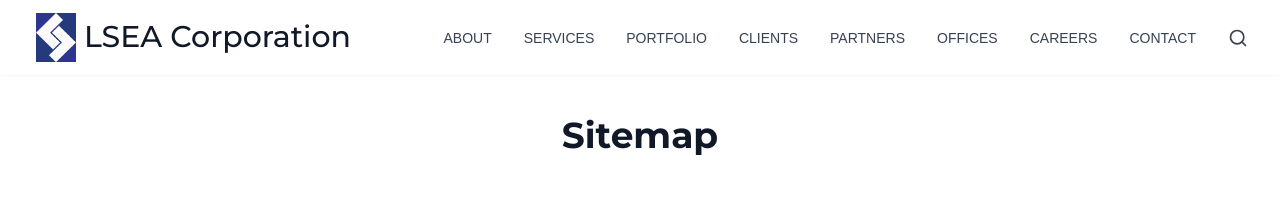
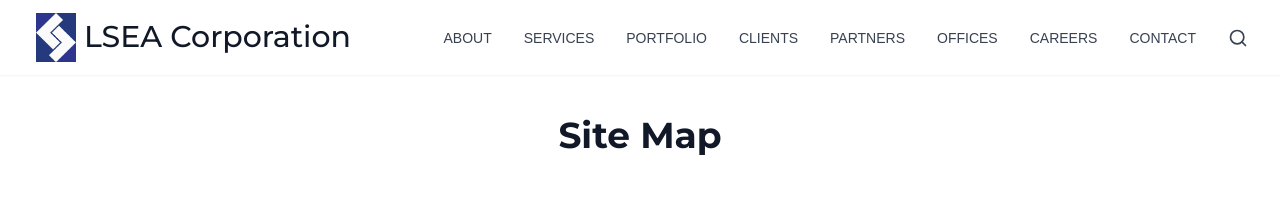
Before and after one commit to alballer08/lsea-corp-site, a React (Vite) app: page /sitemap in a window 1280 px wide. Shown: the top 197 px of the page. Built offline with nearby package versions, Linux system fonts and the light colour scheme.

Commit message:
Edit text

```diff
--- a/src/components/Footer.tsx
+++ b/src/components/Footer.tsx
@@ -156,7 +156,7 @@ const Footer = () => {
                 onClick={handleLinkClick}
                 className="text-gray-400 hover:text-white text-sm transition-colors duration-200"
               >
-                Sitemap
+                Site Map
               </Link>
               <Link
                 to="/employee-access"
--- a/src/pages/Sitemap.tsx
+++ b/src/pages/Sitemap.tsx
@@ -135,7 +135,7 @@ const handleLinkClick = () => {
        <header className="bg-white py-10">
     <div className="max-w-4xl mx-auto px-4 sm:px-6 lg:px-8">
       <h1 className="text-4xl font-extrabold font-montserrat text-gray-900 text-center">
-        Sitemap
+        Site Map
       </h1>
     </div>
   </header>
```
